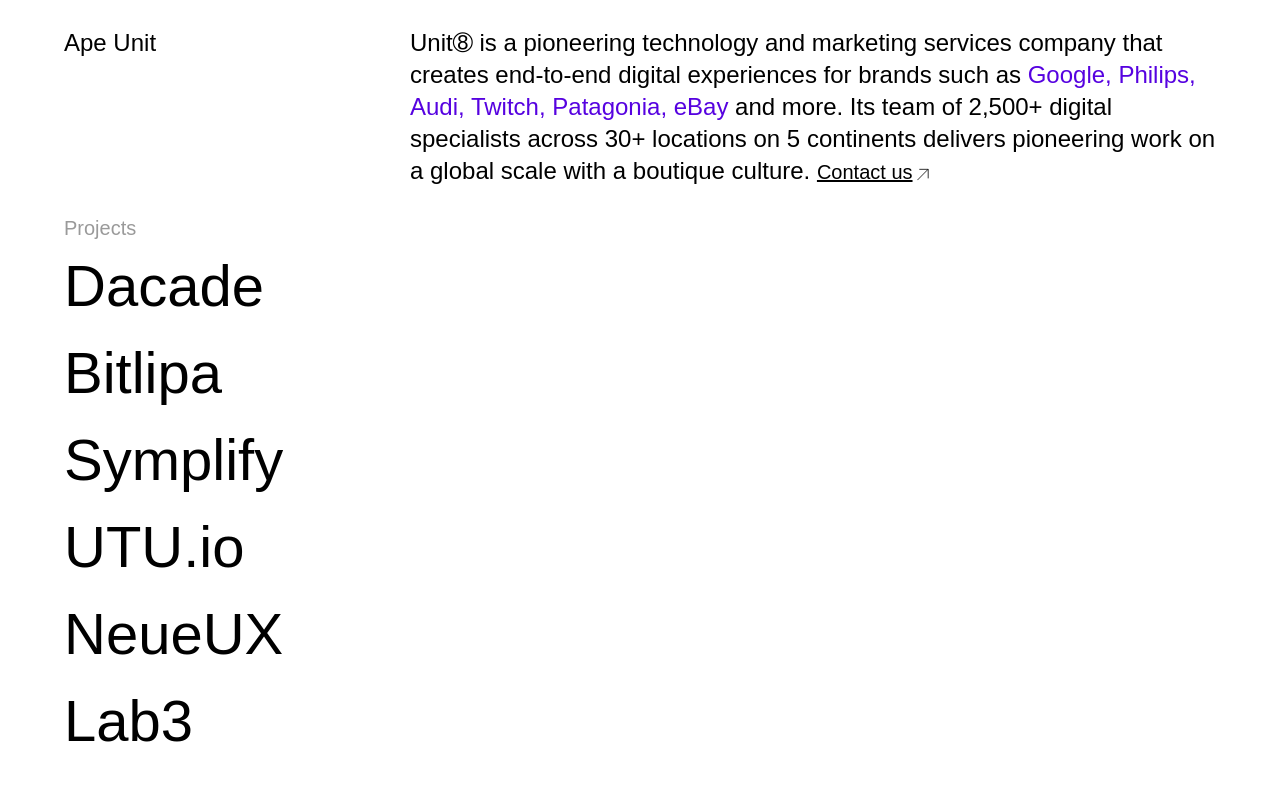
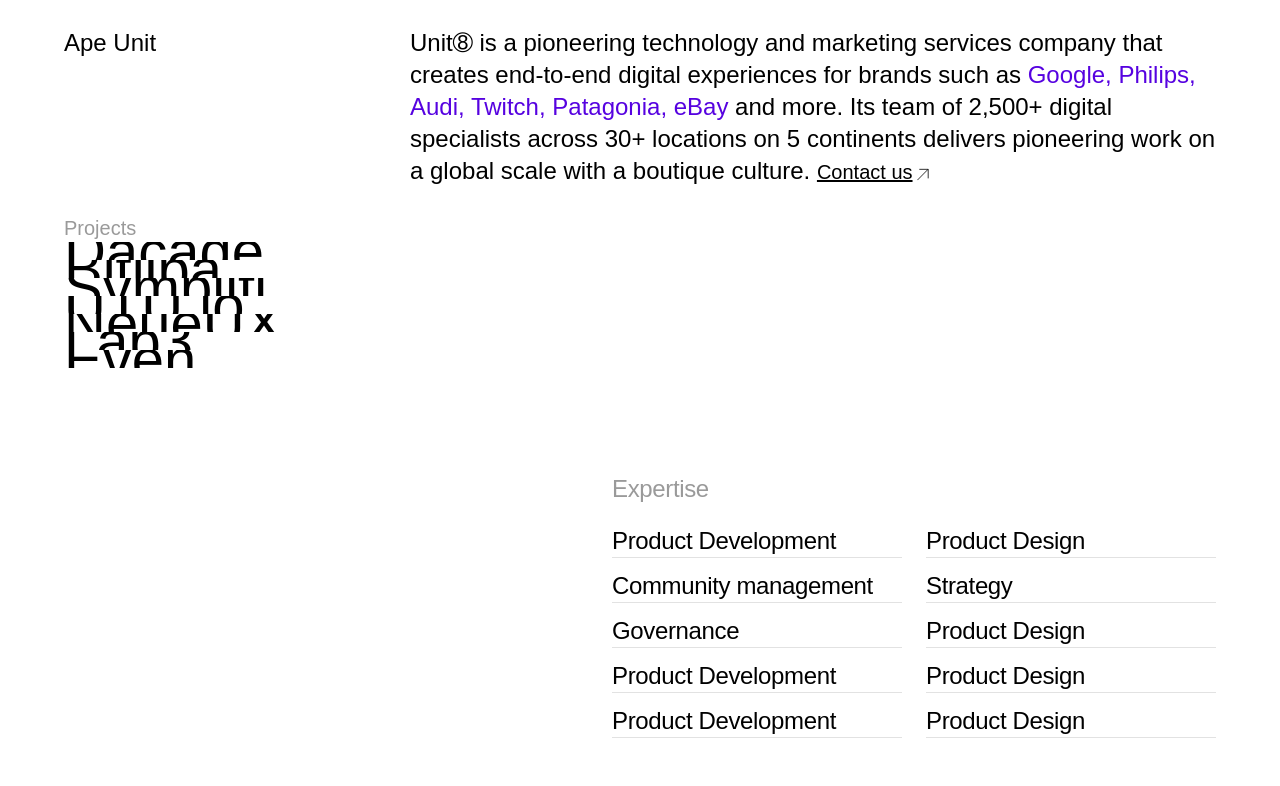
Before and after one commit to TheGymRwanda/zzz-unit8, a Next.js app: page / in a window 1280 px wide. Shown: the top 786 px of the page. Built offline with nearby package versions, Linux system fonts and the light colour scheme; a web font is replaced by a local one.

Commit message:
fix: project section apply request changes

```diff
--- a/components/sections/Project.jsx
+++ b/components/sections/Project.jsx
@@ -22,17 +22,13 @@ export default function Project() {
             <div className="xl:hidden">
               <h3
                 id={id}
-                                className={`mb-4 text-5.5xl leading-tighter`}
+                className={`mb-4 text-5.5xl leading-12`}
                 onClick={shownImageOnclik}
               >
                 {title}
               </h3>
 
-                            <div
-                                className={`${
-                                    id === parseInt(shown) ? "" : "hidden"
-                                }`}
-                            >
+              <div className={`${id === parseInt(shown) ? "" : "hidden"}`}>
                 <Image
                   height="191"
                   width="349"
@@ -40,7 +36,7 @@ export default function Project() {
                   alt="project-image"
                   className="w-full "
                 />
-                                <p className="mb-12 text-xl leading-7 mt-2.5 lg:mb-0">
+                <p className="mb-12 text-xl leading-tighter mt-2.5 lg:mb-0">
                   {subtitle}
                 </p>
               </div>
@@ -49,7 +45,7 @@ export default function Project() {
             <div className="hidden overflow-hidden xl:flex group">
               <h3
                 id={id}
-                                className={`relative transition-all duration-500 cursor-pointer text-5.5xl leading-tighter group after:opacity-0 after:transition-all after:duration-500 after:bg-black after:w-full after:h-0.1 after:absolute after:bottom-0 after:-left-full group-hover:after:left-0 group-hover:after:opacity-100`}
+                className={`relative transition-all duration-500 cursor-pointer text-5.5xl leading-2 group after:opacity-0 after:transition-all after:duration-500 after:bg-black after:w-full after:h-0.1 after:absolute after:bottom-0 after:-left-full group-hover:after:left-0 group-hover:after:opacity-100`}
                 onMouseOver={shownImageOnclik}
                 onMouseOut={hideImage}
               >
@@ -74,9 +70,7 @@ export default function Project() {
                   src={image}
                   alt="project-image"
                 />
-                                <p className="text-xl leading-7 mt-2.5">
-                                    {subtitle}
-                                </p>
+                <p className="text-xl leading-7 mt-2.5">{subtitle}</p>
               </div>
             </div>
           </div>
--- a/tailwind.config.js
+++ b/tailwind.config.js
@@ -15,6 +15,7 @@ module.exports = {
           300: "#5602E0",
         },
         muted: {
+          500: "#E4E4E4",
           400: "#EDEDED",
           300: "#9A9A9A",
           200: "#878787",
@@ -25,6 +26,8 @@ module.exports = {
       lineHeight: {
         8.3: "2.125rem",
         12: "4.5rem",
+        tighter: "1.185rem",
+        2: "1.125rem",
       },
       letterSpacing: {
         xs: "0.0099rem",
--- a/utils/projectData.js
+++ b/utils/projectData.js
@@ -10,43 +10,50 @@ export const projectData = [
     id: 1,
     title: "Dacade",
     image: dacade,
-    subtitle: "P2P learning platform ",
+    subtitle: "Peer-to-Peer learning platform",
+    link: "https://dacade.org/",
   },
   {
     id: 2,
     title: "Bitlipa",
     image: bitlipa,
     subtitle: "Cryptocurrency bitcoin Ethereum Trading App African Kenyan",
+    link: "https://www.bitlipa.com/",
   },
   {
     id: 3,
-    title: "Symplify",
+    title: "Symplifi",
     image: simplifi,
     subtitle:
       "Fintech solution providing an alternative to the global remittance market",
+    link: "https://www.symplifi.co/",
   },
   {
     id: 4,
     title: "UTU.io",
     image: utu,
     subtitle: "Resources that improve design systems for web3",
+    link: "https://utu.io/",
   },
   {
     id: 5,
     title: "NeueUX",
     image: neueUX,
     subtitle: "Resources that improve design systems for web3",
+    link: "https://neueux.com/apps",
   },
   {
     id: 6,
     title: "Lab3",
     image: lab3,
     subtitle: "A web3 knowledge exchange community for music makers",
+    link: "#",
   },
   {
     id: 7,
     title: "Even",
     image: even,
     subtitle: "A web3 knowledge exchange community for music makers",
+    link: "https://evenmusic.co/",
   },
 ];
```
Lines whose indentation alone changed are shown as unchanged.
